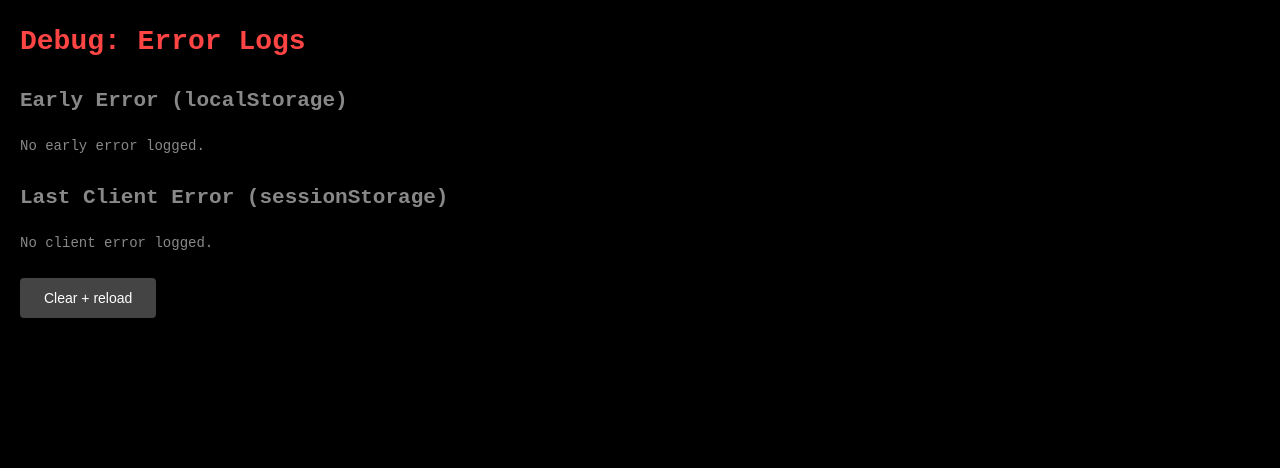
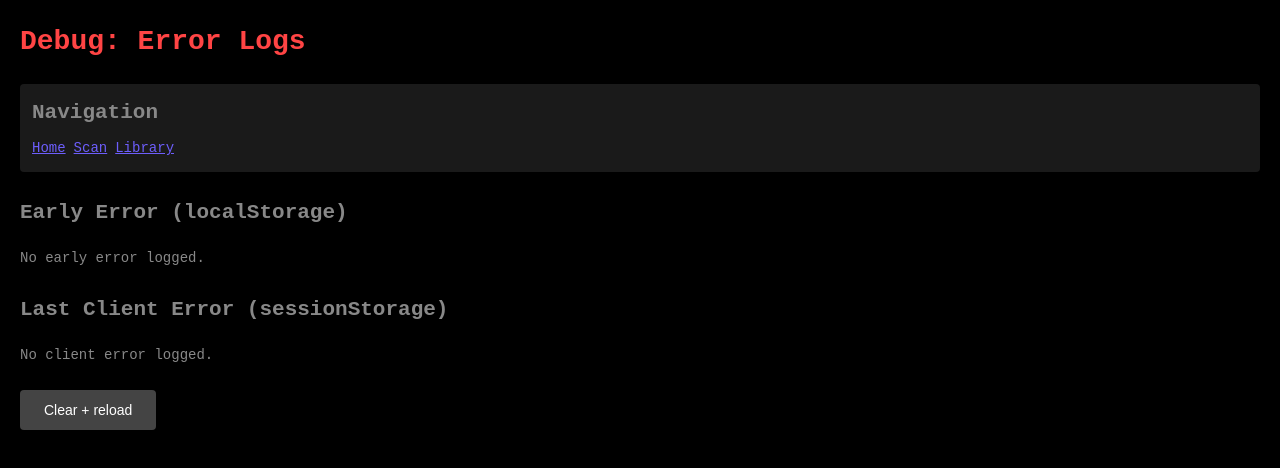
Before and after one commit to cmvdeut/shelfieease-booktok-mvp, a Next.js app: page /debug in a window 1280 px wide. Shown: the top 468 px of the page. Built offline with nearby package versions, Linux system fonts and the light colour scheme.

Commit message:
Fix home page link to /library and add navigation to debug page

```diff
--- a/app/debug/page.tsx
+++ b/app/debug/page.tsx
@@ -49,6 +49,15 @@ export default function DebugPage() {
       }}
     >
       <h1 style={{ color: "#ff4444", marginTop: 0 }}>Debug: Error Logs</h1>
+
+      <div style={{ marginBottom: "24px", padding: "12px", backgroundColor: "#1a1a1a", borderRadius: "4px" }}>
+        <h2 style={{ color: "#888", marginTop: 0, marginBottom: "8px" }}>Navigation</h2>
+        <div style={{ display: "flex", gap: "8px", flexWrap: "wrap" }}>
+          <a href="/" style={{ color: "#6d5efc", textDecoration: "underline" }}>Home</a>
+          <a href="/scan" style={{ color: "#6d5efc", textDecoration: "underline" }}>Scan</a>
+          <a href="/library" style={{ color: "#6d5efc", textDecoration: "underline" }}>Library</a>
+        </div>
+      </div>
 
       {earlyError ? (
         <div style={{ marginBottom: "24px" }}>
--- a/app/page.tsx
+++ b/app/page.tsx
@@ -24,7 +24,7 @@ export default function HomePage() {
           </Link>
 
           <Link
-            href="/shelf"
+            href="/library"
             className="inline-flex items-center justify-center rounded-2xl px-5 py-4 text-lg font-semibold
                        bg-white/10 ring-1 ring-white/15 shadow
                        active:scale-[0.99]"
```
